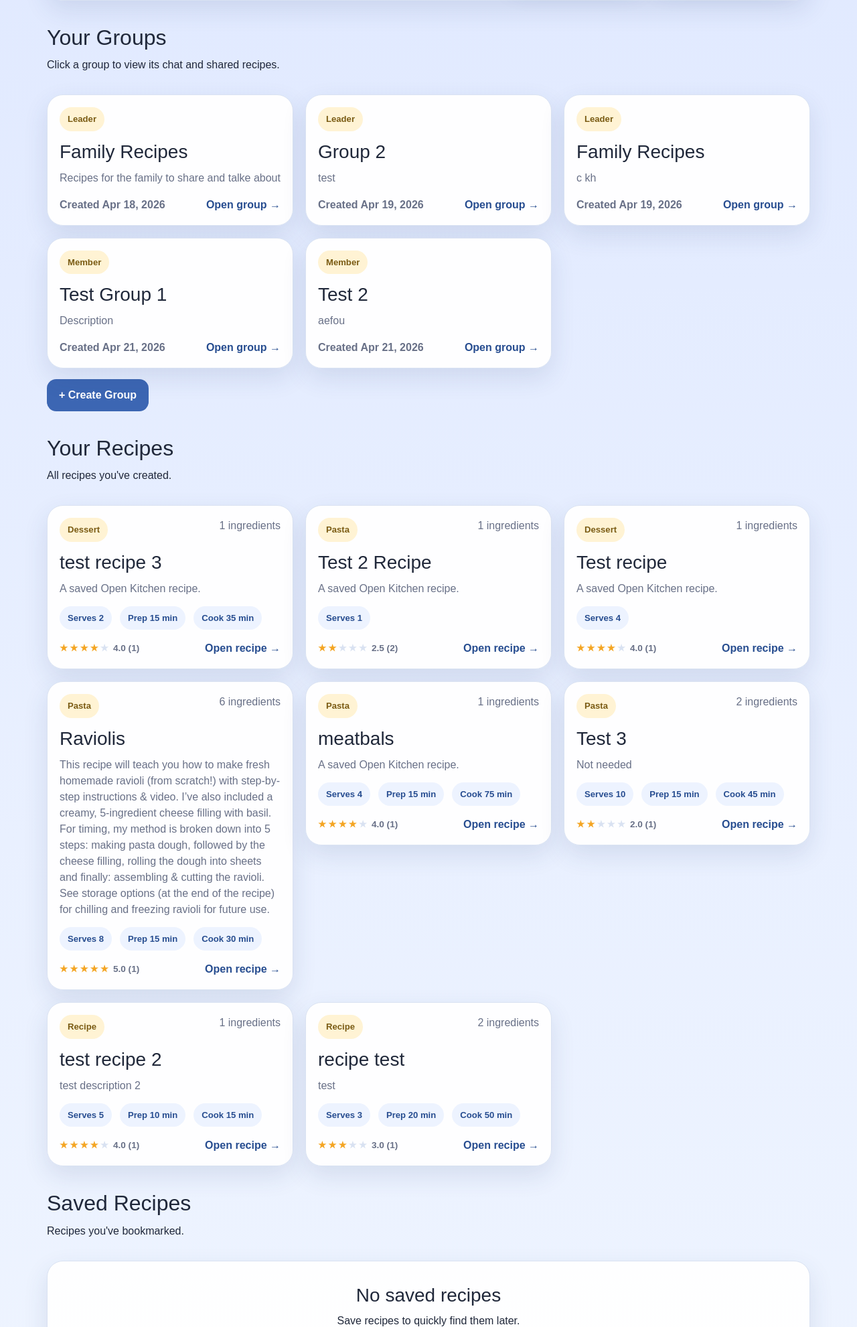
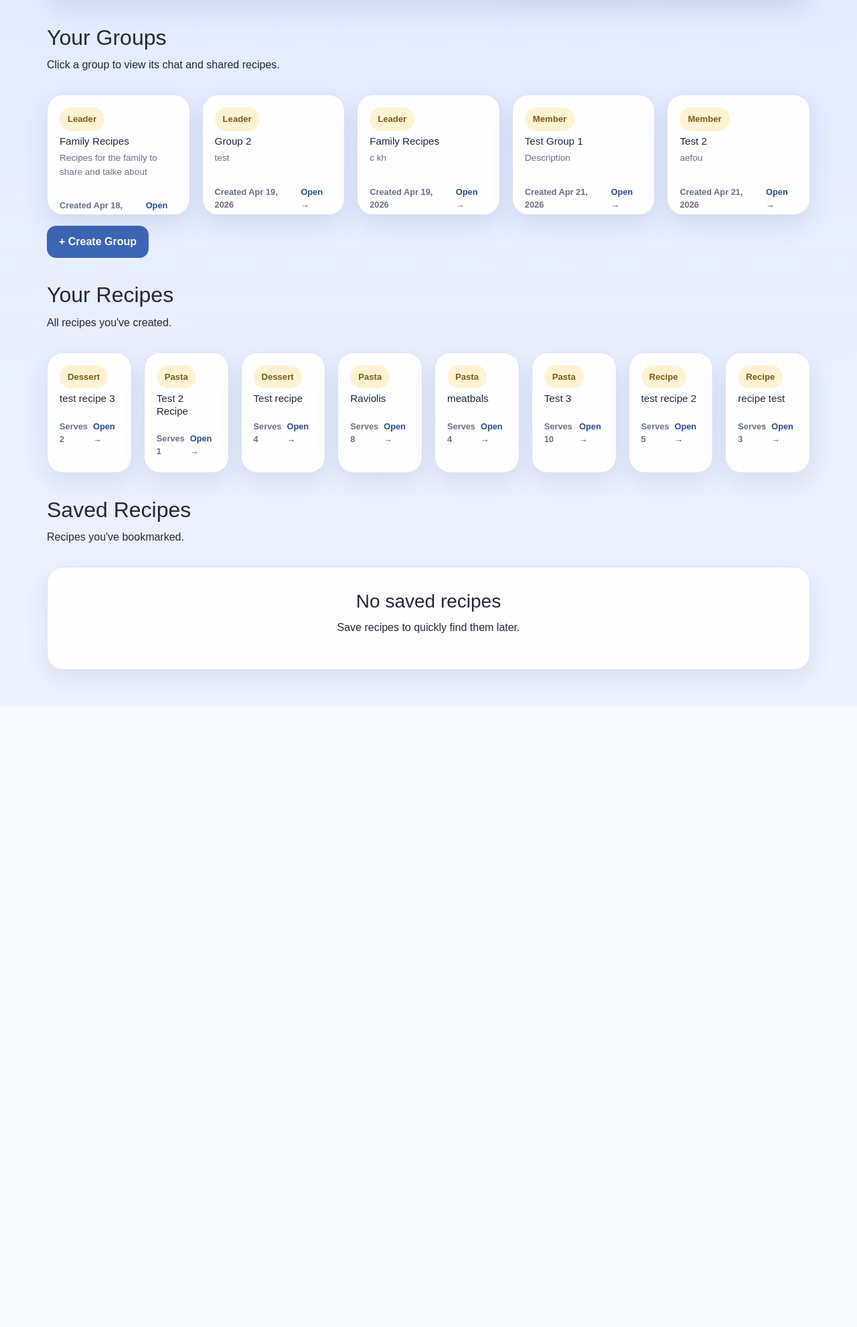
Before and after one commit to Benc25/csc330projectdemo, a Flask app: page /groups in a window 1280 px wide. Shown: the part 414-2395 px from the top of the page at 67% size. After the commit the page ends 1455 px from the top, so only its background shows below. Run offline with Flask 3, Linux system fonts and the light colour scheme; a user stored in the database is signed in; some libraries are stand-ins or nearby versions.

Commit message:
Standardized Card Sizes

```diff
--- a/app/templates/groups/index.html
+++ b/app/templates/groups/index.html
@@ -42,21 +42,25 @@
 </section>
 
 {% if groups %}
-<div class="card-grid">
+<div style="display: flex; gap: 18px;">
     {% for group in groups %}
+    <div class="recipe-card-wrap" style="flex: 1 1 0; min-width: 0;">
         <a href="{{ url_for('view_group', group_id=group.id) }}" class="recipe-card-link">
-        <article class="recipe-card">
+            <article class="recipe-card" style="height: 180px;">
+                <div class="recipe-card-content">
                     <div class="recipe-card-top">
                         <span class="mini-pill">{{ 'Leader' if group.leaderID == 1 else 'Member' }}</span>
                     </div>
-            <h3>{{ group.name }}</h3>
-            <p>{{ group.description or 'No description provided.' }}</p>
-            <div class="recipe-card-footer">
+                    <h3 style="font-size: .95rem; margin: 6px 0;">{{ group.name }}</h3>
+                    <p style="font-size: .85rem; flex-grow: 1;">{{ group.description or 'No description provided.' }}</p>
+                    <div class="recipe-card-footer" style="font-size: .8rem;">
                         <span class="muted-small">Created {{ group.dateCreated.strftime('%b %d, %Y') }}</span>
-                <span>Open group →</span>
+                        <span>Open →</span>
+                    </div>
                 </div>
             </article>
         </a>
+    </div>
     {% endfor %}
 </div>
 {% else %}
@@ -79,36 +83,27 @@
 </section>
 
 {% if recipe_data %}
-<div class="card-grid">
+<div style="display: flex; gap: 18px;">
     {% for item in recipe_data %}
+    <div class="recipe-card-wrap" style="flex: 1 1 0; min-width: 0;">
         <a href="{{ url_for('view_recipe', recipe_id=item.recipe.id) }}" class="recipe-card-link">
-        <article class="recipe-card">
+            <article class="recipe-card" style="height: 180px;">
+                {% if item.recipe.image %}
+                <img class="recipe-card-bg" src="{{ url_for('static', filename='uploads/' + item.recipe.image) }}" alt="">
+                {% endif %}
+                <div class="recipe-card-content">
                     <div class="recipe-card-top">
                         <span class="mini-pill">{{ item.category_names[0] if item.category_names else 'Recipe' }}</span>
-                <span class="muted-small">{{ item.ingredient_count }} ingredients</span>
                     </div>
-            <h3>{{ item.recipe.title }}</h3>
-            <p>{{ item.recipe.description or 'A saved Open Kitchen recipe.' }}</p>
-            <div class="pill-row">
-                <span class="pill">Serves {{ item.recipe.baseServings }}</span>
-                {% if item.recipe.prepTime %}<span class="pill">Prep {{ item.recipe.prepTime }} min</span>{% endif %}
-                {% if item.recipe.cookTime %}<span class="pill">Cook {{ item.recipe.cookTime }} min</span>{% endif %}
+                    <h3 style="font-size: .95rem; margin: 6px 0;">{{ item.recipe.title }}</h3>
+                    <div class="recipe-card-footer" style="font-size: .8rem;">
+                        <span class="muted-small">Serves {{ item.recipe.baseServings }}</span>
+                        <span>Open →</span>
                     </div>
-            <div class="recipe-card-footer">
-                {% if item.avg_rating %}
-                <span class="card-stars">
-                    {% for i in range(1, 6) %}
-                        <span class="{% if i <= item.avg_rating|round(0,'floor')|int %}star-on{% else %}star-off{% endif %}">★</span>
-                    {% endfor %}
-                    <span class="rating-score">{{ item.avg_rating }} ({{ item.rating_count }})</span>
-                </span>
-                {% else %}
-                <span class="muted-small no-rating">No ratings yet</span>
-                {% endif %}
-                <span>Open recipe →</span>
                 </div>
             </article>
         </a>
+    </div>
     {% endfor %}
 </div>
 {% else %}
@@ -128,44 +123,23 @@
 </section>
 
 {% if saved_recipes %}
-<div class="card-grid">
+<div style="display: flex; gap: 18px;">
     {% for item in saved_recipes %}
-    <div class="recipe-card-wrap">
+    <div class="recipe-card-wrap" style="flex: 1 1 0; min-width: 0;">
         <a href="{{ url_for('view_recipe', recipe_id=item.recipe.id) }}" class="recipe-card-link">
-            <article class="recipe-card">
+            <article class="recipe-card" style="height: 180px;">
+                {% if item.recipe.image %}
+                <img class="recipe-card-bg" src="{{ url_for('static', filename='uploads/' + item.recipe.image) }}" alt="">
+                {% endif %}
+                <div class="recipe-card-content">
                     <div class="recipe-card-top">
-                    <span class="mini-pill">
-                        {{ item.category_names[0] if item.category_names else 'Recipe' }}
-                    </span>
-                    <span class="muted-small">{{ item.ingredient_count }} ingredients</span>
+                        <span class="mini-pill">{{ item.category_names[0] if item.category_names else 'Recipe' }}</span>
                     </div>
-
-                <h3>{{ item.recipe.title }}</h3>
-                <p>{{ item.recipe.description or 'A saved Open Kitchen recipe.' }}</p>
-
-                <div class="pill-row">
-                    <span class="pill">Serves {{ item.recipe.baseServings }}</span>
-                    {% if item.recipe.prepTime %}
-                        <span class="pill">Prep {{ item.recipe.prepTime }} min</span>
-                    {% endif %}
-                    {% if item.recipe.cookTime %}
-                        <span class="pill">Cook {{ item.recipe.cookTime }} min</span>
-                    {% endif %}
+                    <h3 style="font-size: .95rem; margin: 6px 0;">{{ item.recipe.title }}</h3>
+                    <div class="recipe-card-footer" style="font-size: .8rem;">
+                        <span class="muted-small">Serves {{ item.recipe.baseServings }}</span>
+                        <span>Open →</span>
                     </div>
-
-                <div class="recipe-card-footer">
-                    {% if item.avg_rating %}
-                    <span class="card-stars">
-                        {% for i in range(1, 6) %}
-                            <span class="{% if i <= item.avg_rating|round(0,'floor')|int %}star-on{% else %}star-off{% endif %}">★</span>
-                        {% endfor %}
-                        <span class="rating-score">{{ item.avg_rating }} ({{ item.rating_count }})</span>
-                    </span>
-                    {% else %}
-                    <span class="muted-small no-rating">No ratings yet</span>
-                    {% endif %}
-
-                    <span>Open recipe →</span>
                 </div>
             </article>
         </a>
```
Also changed, not shown: app/templates/dashboard.html (+6 -10 lines). Lines whose indentation alone changed are shown as unchanged.
